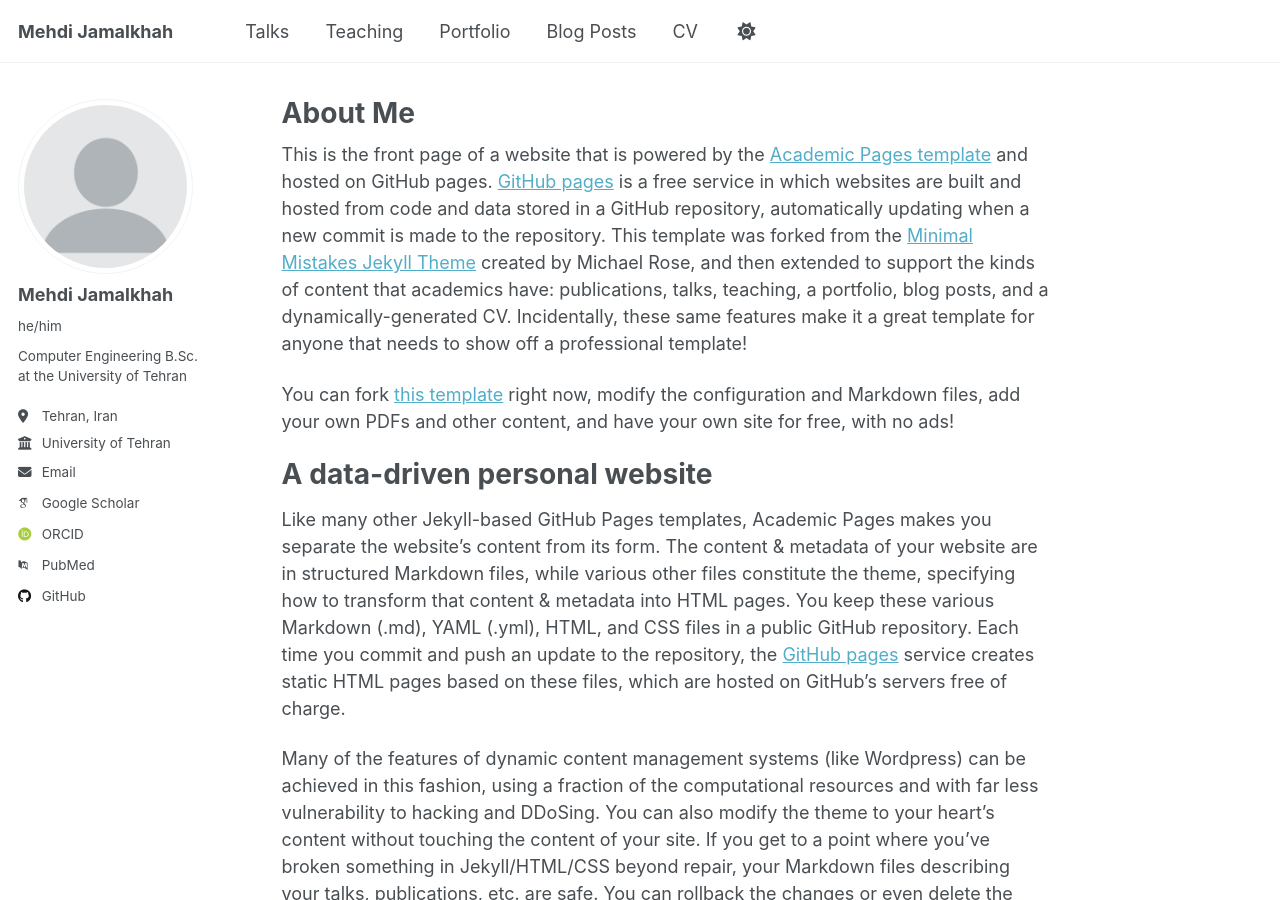
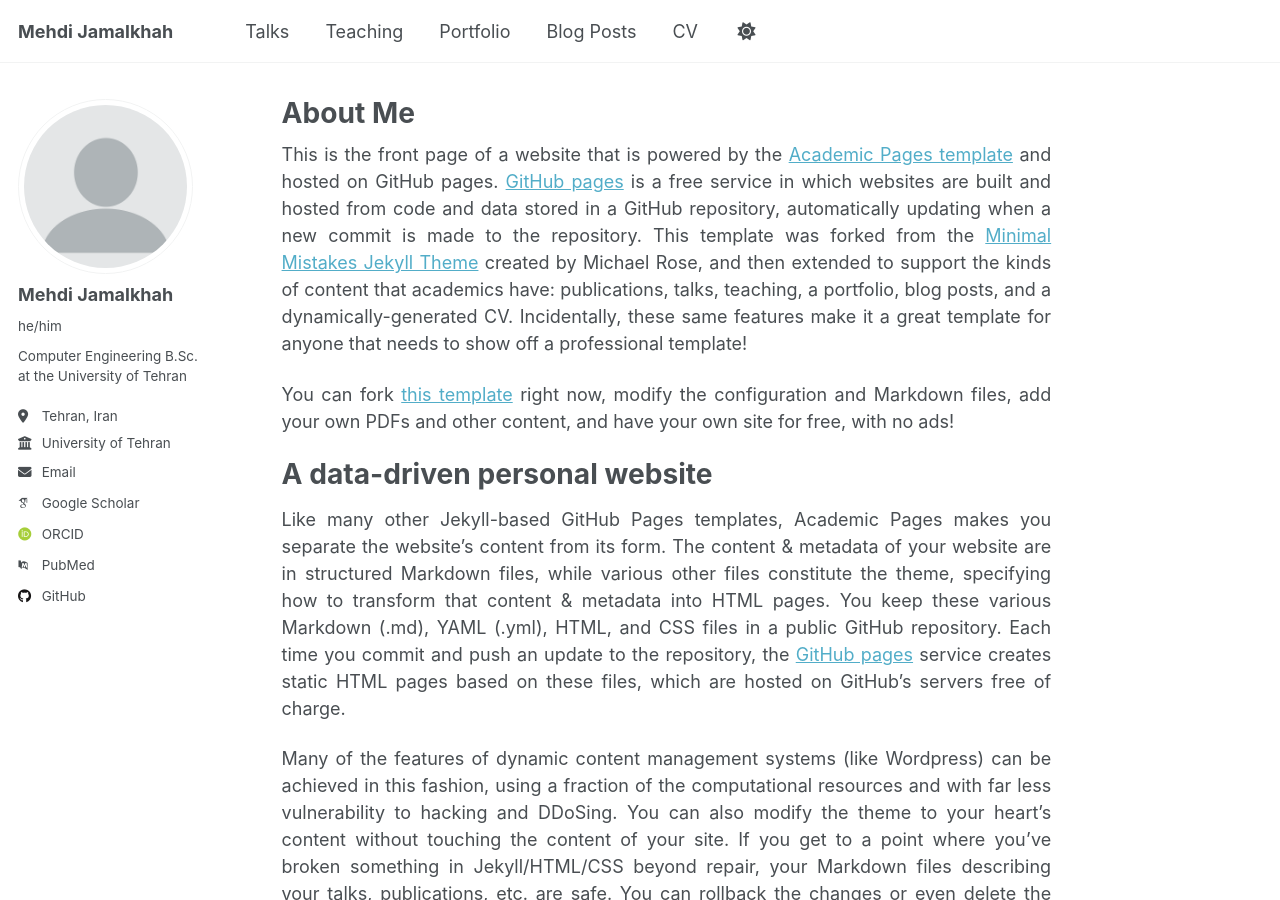
Before and after one commit to MehdiJmlkh/MehdiJmlkh.github.io, a Jekyll site: the page built from _pages/about.md, in a window 1280 px wide and 900 px high. Built offline with Jekyll 4.4.1, drawn with Linux system fonts in a browser that asks for light colours; some web fonts are replaced; a script that is not in the unit is left out.

Commit message:
Justify content

```diff
--- a/_layouts/single.html
+++ b/_layouts/single.html
@@ -18,62 +18,61 @@ layout: default
   {% include sidebar.html %}
 
   <article class="page" itemscope itemtype="http://schema.org/CreativeWork">
-    {% if page.title %}<meta itemprop="headline" content="{{ page.title | markdownify | strip_html | strip_newlines | escape_once }}">{% endif %}
-    {% if page.excerpt %}<meta itemprop="description" content="{{ page.excerpt | markdownify | strip_html | strip_newlines | escape_once }}">{% endif %}
-    {% if page.date %}<meta itemprop="datePublished" content="{{ page.date | date: "%B %d, %Y" }}">{% endif %}
-    {% if page.modified %}<meta itemprop="dateModified" content="{{ page.modified | date: "%B %d, %Y" }}">{% endif %}
+    {% if page.title %}
+    <meta itemprop="headline" content="{{ page.title | markdownify | strip_html | strip_newlines | escape_once }}">{% endif %}
+    {% if page.excerpt %}
+    <meta itemprop="description" content="{{ page.excerpt | markdownify | strip_html | strip_newlines | escape_once }}">{% endif %}
+    {% if page.date %}
+    <meta itemprop="datePublished" content="{{ page.date | date: " %B %d, %Y" }}">{% endif %}
+    {% if page.modified %}
+    <meta itemprop="dateModified" content="{{ page.modified | date: " %B %d, %Y" }}">{% endif %}
 
     <div class="page__inner-wrap">
       {% unless page.header.overlay_color or page.header.overlay_image %}
       <header>
-          {% if page.title %}<h1 class="page__title" itemprop="headline">{{ page.title | markdownify | remove: "<p>" | remove: "</p>" }}</h1>{% endif %}
+        {% if page.title %}<h1 class="page__title" itemprop="headline">{{ page.title | markdownify | remove: "<p>" | remove: "</p>" }}</h1>
+        {% endif %}
         {% if page.read_time %}
-            <p class="page__meta"><i class="fa fa-clock" aria-hidden="true"></i> {% include read-time.html %}</p>
+        <p class="page__meta"><i class="fa fa-clock-o" aria-hidden="true"></i> {% include read-time.html %}</p>
         {% endif %}
         {% if page.modified %}
-          <p class="page__date"><strong><i class="fa fa-fw fa-calendar" aria-hidden="true"></i> {{ site.data.ui-text[site.locale].date_label | default: "Published:" }}</strong> <time datetime="{{ page.modified | date: "%Y-%m-%d" }}">{{ page.modified | date: "%B %d, %Y" }}</time></p>
+        <p class="page__date"><strong><i class="fa fa-fw fa-calendar" aria-hidden="true"></i> {{ site.data.ui-text[site.locale].date_label |
+            default: "Published:" }}</strong> <time datetime="{{ page.modified | date: " %Y-%m-%d" }}">{{ page.modified | date: "%B %d, %Y"
+            }}</time></p>
         {% endif %}
 
         {% if page.collection == 'teaching' %}
-          <p> {{ page.type }}, <i>{{ page.venue }}</i><!--, {{ page.date | default: "1900-01-01" | date: "%Y" }}--> </p>
+        <p> {{ page.type }}, <i>{{ page.venue }}</i><!-- , {{ page.date | default: "1900-01-01" | date: "%Y" }} --> </p>
         {% elsif page.venue and page.date %}
         <p>Published in <i>{{ page.venue }}</i>, {{ page.date | default: "1900-01-01" | date: "%Y" }} </p>
         {% elsif page.date %}
-          <p class="page__date"><strong><i class="fa fa-fw fa-calendar" aria-hidden="true"></i> {{ site.data.ui-text[site.locale].date_label | default: "Published:" }}</strong> <time datetime="{{ page.date | date_to_xmlschema }}">{{ page.date | default: "1900-01-01" | date: "%B %d, %Y" }}</time></p>
+        <p class="page__date"><strong><i class="fa fa-fw fa-calendar" aria-hidden="true"></i> {{ site.data.ui-text[site.locale].date_label |
+            default: "Published:" }}</strong> <time datetime="{{ page.date | date_to_xmlschema }}">{{ page.date | default: "1900-01-01" |
+            date: "%B %d, %Y" }}</time></p>
         {% endif %}
       </header>
       {% endunless %}
 
       <section class="page__content" itemprop="text">
+        <div style="text-align: justify;">
           {{ content }}
+        </div>
 
-        {% if page.citation and page.paperurl and page.slidesurl and page.bibtexurl %}
-          <p style="font-size: smaller">Recommended citation: {{ page.citation }}<br /><a href="{{ page.paperurl }}">Download Paper</a> | <a href="{{ page.slidesurl }}">Download Slides</a> | <a href="{{ page.bibtexurl }}">Download Bibtex</a></p>
-        {% elsif page.citation and page.paperurl and page.slidesurl %}
-          <p style="font-size: smaller">Recommended citation: {{ page.citation }}<br /><a href="{{ page.paperurl }}">Download Paper</a> | <a href="{{ page.slidesurl }}">Download Slides</a></p>
-        {% elsif page.citation and page.paperurl and page.bibtexurl %}
-          <p style="font-size: smaller">Recommended citation: {{ page.citation }}<br /><a href="{{ page.paperurl }}">Download Paper</a> | <a href="{{ page.bibtexurl }}">Download Bibtex</a></p>
+        {% if page.citation and page.paperurl and page.slidesurl %}
+        <p style="font-size: smaller">Recommended citation: {{ page.citation }}<br /><a href="{{ page.paperurl }}">Download Paper</a> | <a
+            href="{{ page.slidesurl }}">Download Slides</a></p>
         {% elsif page.citation and page.paperurl %}
         <p style="font-size: smaller">Recommended citation: {{ page.citation }}<br /><a href="{{ page.paperurl }}">Download Paper</a></p>
-        {% elsif page.citation and page.slidesurl and page.bibtexurl %}
-          <p style="font-size: smaller">Recommended citation: {{ page.citation }}<br /><a href="{{ page.slidesurl }}">Download Slides</a> | <a href="{{ page.bibtexurl }}">Download Bibtex</a></p>
         {% elsif page.citation and page.slidesurl %}
         <p style="font-size: smaller">Recommended citation: {{ page.citation }}<br /><a href="{{ page.slidesurl }}">Download Slides</a></p>
-        {% elsif page.slidesurl and page.bibtexurl %}
-          <p style="font-size: smaller"><a href="{{ page.slidesurl }}">Download Slides</a> | <a href="{{ page.bibtexurl }}">Download Bibtex</a></p>
-        {% elsif page.paperurl and page.bibtexurl %}
-          <p style="font-size: smaller"><a href="{{ page.paperurl }}">Download Paper</a> | <a href="{{ page.bibtexurl }}">Download Bibtex</a></p>
-        {% elsif page.citation and page.bibtexurl %}
-          <p style="font-size: smaller">Recommended citation: {{ page.citation }}<br /><a href="{{ page.bibtexurl }}">Download Bibtex</a></p>
         {% elsif page.citation %}
         <p style="font-size: smaller">Recommended citation: {{ page.citation }}</p>
         {% elsif page.slidesurl %}
         <p style="font-size: smaller"><a href="{{ page.slidesurl }}">Download Slides</a></p>
-        {% elsif page.bibtexurl %}
-          <p style="font-size: smaller"><a href="{{ page.bibtexurl }}">Download Bibtex</a></p>
         {% endif %}
 
-        {% if page.link %}<div><a href="{{ page.link }}" class="btn">{{ site.data.ui-text[site.locale].ext_link_label | default: "Direct Link" }}</a></div>{% endif %}
+        {% if page.link %}<div><a href="{{ page.link }}" class="btn">{{ site.data.ui-text[site.locale].ext_link_label | default: "Direct
+            Link" }}</a></div>{% endif %}
       </section>
 
       <footer class="page__meta">
```
Lines whose indentation alone changed are shown as unchanged.
